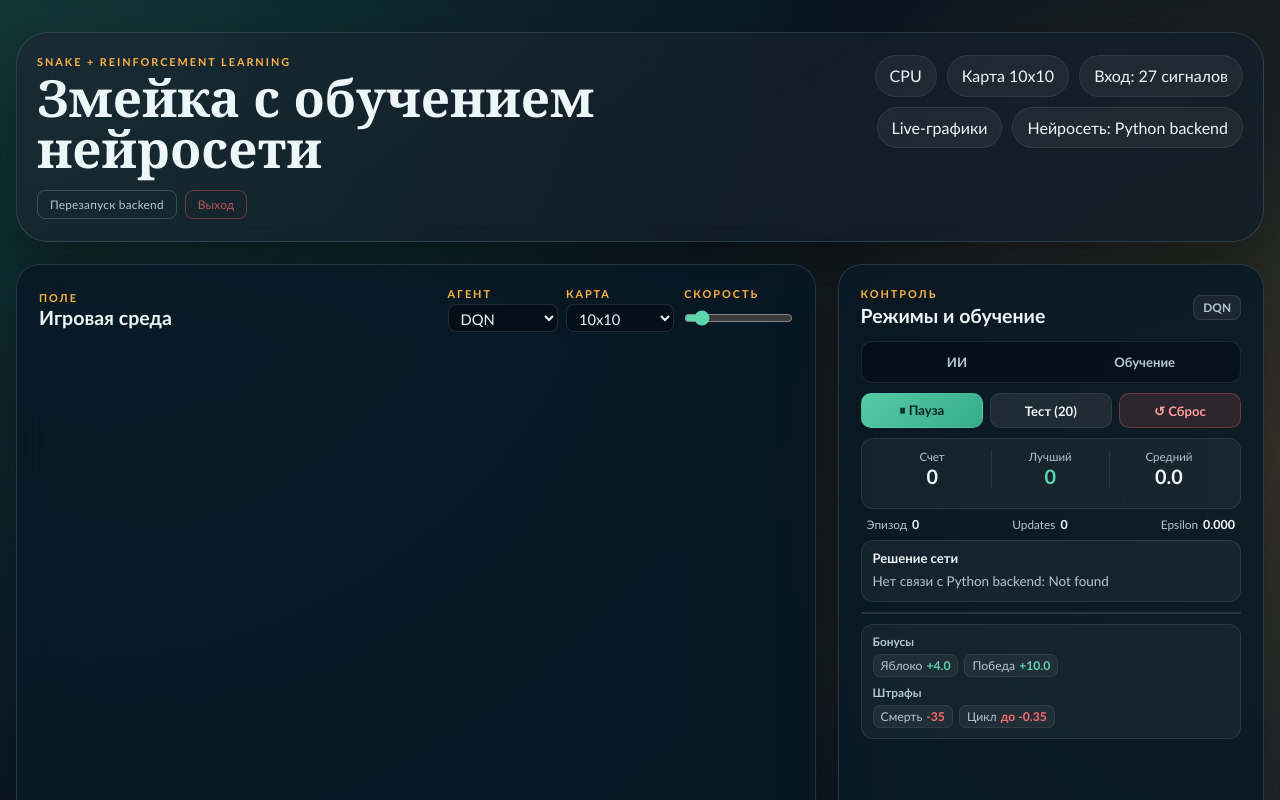
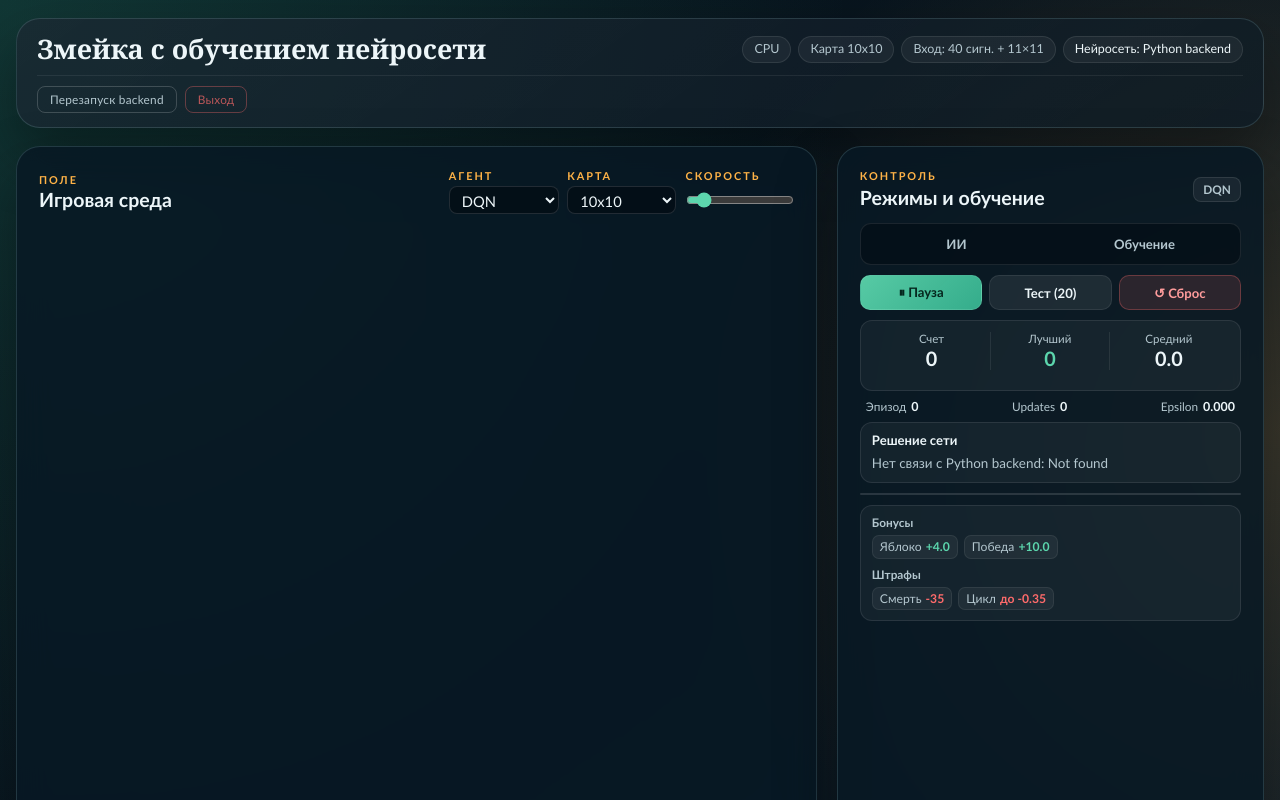
Before and after one commit to AndreyFerral/snake_neural_lab, a plain HTML site: page index.html in a window 1280 px wide. Shown: the top 800 px of the page. Drawn offline with Linux system fonts and the light colour scheme; no server answers.

Commit message:
style(ui): compact symmetric 2-row header without eyebrow and filler badge

```diff
--- a/index.html
+++ b/index.html
@@ -11,12 +11,21 @@
   <body>
     <div class="app-shell">
       <header class="hero">
-        <div>
-          <p class="eyebrow">Snake + Reinforcement Learning</p>
+        <div class="hero-top">
           <h1>Змейка с обучением нейросети</h1>
-          <div class="hero-actions">
+          <div class="hero-badges">
+            <span id="deviceBadge">CPU</span>
+            <span id="boardSizeBadge">Карта 10x10</span>
+            <span id="inputGridBadge">Вход: 40 сигн. + 11×11</span>
+            <span id="networkSourceBadge">Нейросеть: Python backend</span>
+          </div>
+        </div>
+        <div class="hero-actions">
+          <div class="hero-actions-left">
             <button id="restartBackend">Перезапуск backend</button>
             <button id="shutdownBackend" class="danger">Выход</button>
+          </div>
+          <div class="hero-actions-right">
             <label class="switch-container" id="ppoMultiboardControl" hidden>
               <span class="switch-label">Мульти-поле</span>
               <input type="checkbox" id="ppoMultiboard" checked />
@@ -29,13 +38,6 @@
               </select>
             </label>
           </div>
-        </div>
-        <div class="hero-badges">
-          <span id="deviceBadge">CPU</span>
-          <span id="boardSizeBadge">Карта 10x10</span>
-          <span id="inputGridBadge">Вход: 27 сигналов</span>
-          <span>Live-графики</span>
-          <span id="networkSourceBadge">Нейросеть: Python backend</span>
         </div>
       </header>
 
--- a/styles.css
+++ b/styles.css
@@ -20,25 +20,25 @@ body {
   margin: 0; min-height: 100vh; font-family: var(--font-body); color: var(--text);
   background: radial-gradient(circle at top left, rgba(60, 194, 155, 0.22), transparent 34%), radial-gradient(circle at right 20%, rgba(255, 179, 71, 0.18), transparent 28%), linear-gradient(145deg, #051018 0%, #0c1a25 45%, #102333 100%);
 }
-.app-shell { width: min(1440px, calc(100vw - 32px)); margin: 0 auto; padding: 32px 0 48px; }
-.hero { display: flex; justify-content: space-between; gap: 20px; padding: 22px 20px; border: 1px solid var(--panel-border); border-radius: calc(var(--radius) + 8px); background: linear-gradient(145deg, rgba(255, 255, 255, 0.06), rgba(255, 255, 255, 0.02)), rgba(7, 22, 32, 0.72); box-shadow: var(--shadow); }
-.hero > div:first-child { flex: 1 1 auto; min-width: 0; }
+.app-shell { width: min(1440px, calc(100vw - 32px)); margin: 0 auto; padding: 18px 0 40px; }
+.hero { display: flex; flex-direction: column; gap: 11px; padding: 15px 20px 14px; border: 1px solid var(--panel-border); border-radius: var(--radius); background: linear-gradient(145deg, rgba(255, 255, 255, 0.06), rgba(255, 255, 255, 0.02)), rgba(7, 22, 32, 0.72); box-shadow: var(--shadow); }
+.hero-top { display: flex; align-items: center; justify-content: space-between; gap: 16px; flex-wrap: wrap; }
 .eyebrow, .panel-kicker { margin: 0 0 4px; color: var(--accent); letter-spacing: 0.18em; text-transform: uppercase; font-size: 0.68rem; font-weight: 600; }
 h1, h2, h3 { margin: 0; }
-h1 { font-family: var(--font-title); font-size: clamp(2rem, 4vw, 3.4rem); line-height: 1; }
+h1 { font-family: var(--font-title); font-size: clamp(1.35rem, 2.1vw, 1.85rem); line-height: 1.12; white-space: nowrap; }
 h2 { font-size: 1.4rem; }
 h3 { font-size: 1.06rem; }
 .hero-copy { max-width: 760px; margin: 14px 0 0; line-height: 1.6; color: var(--muted); }
-.hero-actions { margin-top: 16px; display: flex; align-items: center; gap: 8px; flex-wrap: wrap; width: 100%; }
-.hero-actions button { padding: 6px 12px; border-radius: 8px; font-size: 0.74rem; background: transparent; border: 1px solid rgba(255, 255, 255, 0.18); color: var(--muted); letter-spacing: 0.02em; }
+.hero-actions { display: flex; align-items: center; justify-content: space-between; gap: 12px; flex-wrap: wrap; width: 100%; padding-top: 10px; border-top: 1px solid rgba(255, 255, 255, 0.07); }
+.hero-actions-left, .hero-actions-right { display: flex; align-items: center; gap: 8px; flex-wrap: wrap; }
+.hero-actions button { padding: 5px 12px; border-radius: 8px; font-size: 0.74rem; background: transparent; border: 1px solid rgba(255, 255, 255, 0.18); color: var(--muted); letter-spacing: 0.02em; }
 .hero-actions button:hover { background: rgba(255, 255, 255, 0.06); color: var(--text); }
 .hero-actions button.danger { border-color: rgba(255, 107, 107, 0.35); color: rgba(255, 107, 107, 0.7); background: transparent; }
 .hero-actions button.danger:hover { border-color: rgba(255, 107, 107, 0.6); color: var(--danger); background: rgba(255, 107, 107, 0.06); }
-.hero-badges { display: flex; flex-wrap: wrap; gap: 10px; align-content: flex-start; justify-content: flex-end; max-width: 420px; }
-.hero-badges span { display: inline-flex; align-items: center; gap: 8px; padding: 10px 14px; border-radius: 999px; background: rgba(255, 255, 255, 0.05); border: 1px solid rgba(255, 255, 255, 0.08); color: var(--text); }
-.hero-badges #inputGridBadge { max-width: 210px; white-space: normal; text-align: center; line-height: 1.22; justify-content: center; }
-.hero-badges #networkSourceBadge { flex-basis: auto; }
-.dashboard { display: grid; grid-template-columns: minmax(0, 1.5fr) minmax(320px, 0.8fr); gap: 22px; margin-top: 22px; }
+.hero-badges { display: flex; flex-wrap: wrap; gap: 7px; align-items: center; justify-content: flex-end; }
+.hero-badges span { display: inline-flex; align-items: center; gap: 6px; padding: 5px 11px; border-radius: 999px; background: rgba(255, 255, 255, 0.05); border: 1px solid rgba(255, 255, 255, 0.09); color: var(--muted); font-size: 0.78rem; line-height: 1.2; white-space: nowrap; }
+.hero-badges #networkSourceBadge { color: var(--text); }
+.dashboard { display: grid; grid-template-columns: minmax(0, 1.5fr) minmax(320px, 0.8fr); gap: 20px; margin-top: 18px; }
 .panel { border-radius: var(--radius); border: 1px solid var(--panel-border); background: var(--panel); box-shadow: var(--shadow); padding: 22px; backdrop-filter: blur(16px); }
 .game-panel { min-width: 0; }
 .game-panel .panel-head h2 { font-size: 1.22rem; }
```
